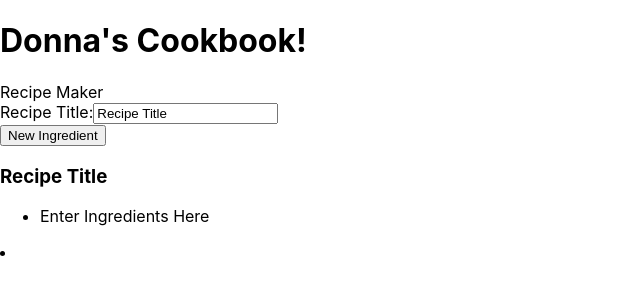
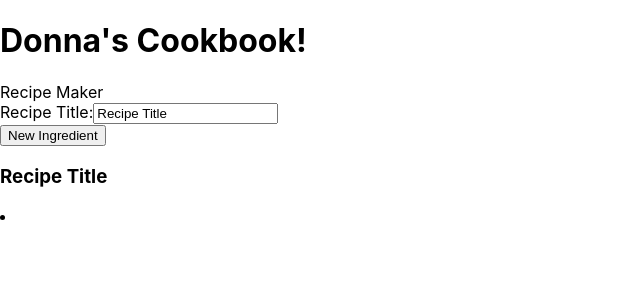
Before and after one commit to gabechaz/donnas-cookbook-frontend, a React (Create React App) app in the folder Code/donnas-cookbook/donnas-cookbook-frontend/: page /recipe-maker in a window 1280 px wide. Shown: the top 300 px of the page, without its empty margins (0-640 px from the left). Built offline with nearby package versions, Linux system fonts and the light colour scheme.

Commit message:
finally got new ingredients to be added to the draft page

```diff
--- a/Code/donnas-cookbook/donnas-cookbook-frontend/src/pageComponents/IngredientAdder.js
+++ b/Code/donnas-cookbook/donnas-cookbook-frontend/src/pageComponents/IngredientAdder.js
@@ -25,9 +25,8 @@ function IngredientAdder ({API, ingList, setIngList, newIng, setNewIng}) {
 
     function handleNewIngSubmit (e) {
         e.preventDefault()
-        // let list = ingList
-        // list.push(<li>newIng</li>)
-        // setIngList(list)
+        setIngList([...ingList, {name: newIng}])
+        setNewIng("")
         console.log(ingList)
     }
 
--- a/Code/donnas-cookbook/donnas-cookbook-frontend/src/pageComponents/Profile.js
+++ b/Code/donnas-cookbook/donnas-cookbook-frontend/src/pageComponents/Profile.js
@@ -15,7 +15,7 @@ useEffect(
         fetch(`${API}/users/${id}`)
         .then(res => res.json())
         .then(user => setThisUser(user))
-    }
+    }, []
 )
 
     return (
--- a/Code/donnas-cookbook/donnas-cookbook-frontend/src/pageComponents/RecipeDraft.js
+++ b/Code/donnas-cookbook/donnas-cookbook-frontend/src/pageComponents/RecipeDraft.js
@@ -3,21 +3,21 @@ import {useEffect, useState} from 'react'
 
 function RecipeDraft ({recipeTitle, ingList, newIng}) {
 
-    // const [ingsList, setIngsList] = []
+    const [ingsList, setIngsList] = useState([])
 
 
 
 
 
-    // useEffect ( () => {
-    //     const ingsList = ingList.map(ing => {
-    //         return (
-    //             <li>{ing.name}</li>
-    //         )
-    //     })
-    // }
-    //     , [ingList]
-    // )
+    useEffect (() => {
+        setIngsList(ingList.map(ing => {
+            return (
+                <li>{ing.name}</li>
+            )
+        }))
+    }
+        , [ingList]
+    )
 
 
 
@@ -26,7 +26,7 @@ function RecipeDraft ({recipeTitle, ingList, newIng}) {
         <h3>{recipeTitle}</h3>
 
             <ul>
-            {ingList}
+            {ingsList}
             </ul>
             <li>{newIng}</li>
         </div>
--- a/Code/donnas-cookbook/donnas-cookbook-frontend/src/pageComponents/RecipeMaker.js
+++ b/Code/donnas-cookbook/donnas-cookbook-frontend/src/pageComponents/RecipeMaker.js
@@ -4,7 +4,12 @@ import RecipeDraft from './RecipeDraft.js'
 
 function RecipeMaker ({API}) {
 
+//This state variable holds the active new ingredient until it can be added to the recipe draft component
 const [newIng, setNewIng] = useState("")
+
+//This is a state variable that keeps track of all the ingredients as they are added to the recipe
+//This variable should be an array. T
+const [ingList, setIngList] = useState([])
 
 const [newIngInput, setNewIngInput] = useState(false)
 
@@ -13,16 +18,20 @@ const [recipeTitle, setRecipeTitle] = useState("Recipe Title")
 // This page should live update onto what looks like a page in a recipe book
 
 
+//This function toggles whether the input for a new ingredient is visible by using the bang
+//operator on a boolean state variable
 function handleNewIngButton (e) {
 e.preventDefault()
 setNewIngInput(!newIngInput)
 }
 
+
+//This function is an event handler to change the state variable concering the title of the recipe
 function handleRecipeTitle (e) {
     setRecipeTitle(e.target.value)
 }
 
-const [ingList, setIngList] = useState([<li>Enter Ingredients Here</li>])
+
 
     return (
         <div>
```
